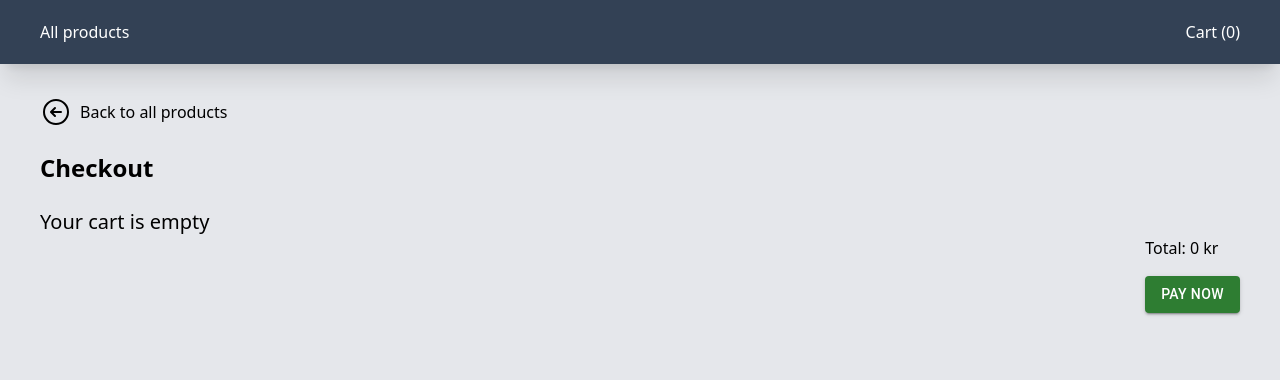
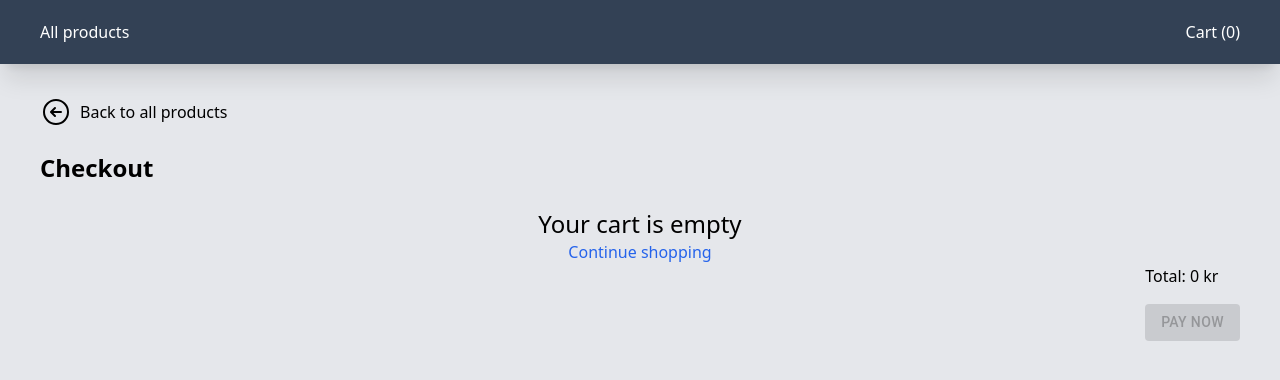
Before and after one commit to cfarq/-lendo-frontend-test, a React (Vite) app: page /checkout in a window 1280 px wide. Shown: the top 380 px of the page. Built offline with nearby package versions, Linux system fonts and the light colour scheme.

Commit message:
tiny polish

```diff
--- a/src/components/CheckoutDetails/CheckoutDetail.tsx
+++ b/src/components/CheckoutDetails/CheckoutDetail.tsx
@@ -34,7 +34,14 @@ export const CheckoutDetails = ({}): JSX.Element => {
         </div>
         <div className="text-2xl font-bold mb-6">Checkout</div>
         {cart.cartItems.length === 0 ? (
-          <div className="text-xl">Your cart is empty</div>
+          <>
+            <div className="text-2xl text-center">Your cart is empty</div>
+            <div className="text-center">
+              <Link className="text-blue-600" to="/">
+                Continue shopping
+              </Link>
+            </div>
+          </>
         ) : (
           <>
             <div className="grid-cols-4 border-b border-b-slate-400 py-5 font-bold hidden md:grid">
@@ -66,7 +73,11 @@ export const CheckoutDetails = ({}): JSX.Element => {
           <div className="mb-4">
             <div>Total: {cart.cartTotalAmount} kr</div>
           </div>
-          <Button variant="contained" color="success">
+          <Button
+            disabled={!cart.cartItems.length}
+            variant="contained"
+            color="success"
+          >
             Pay now
           </Button>
         </div>
```
